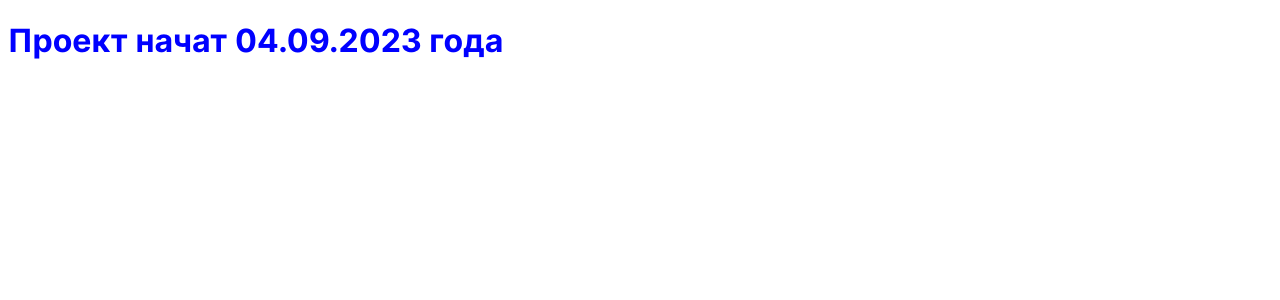
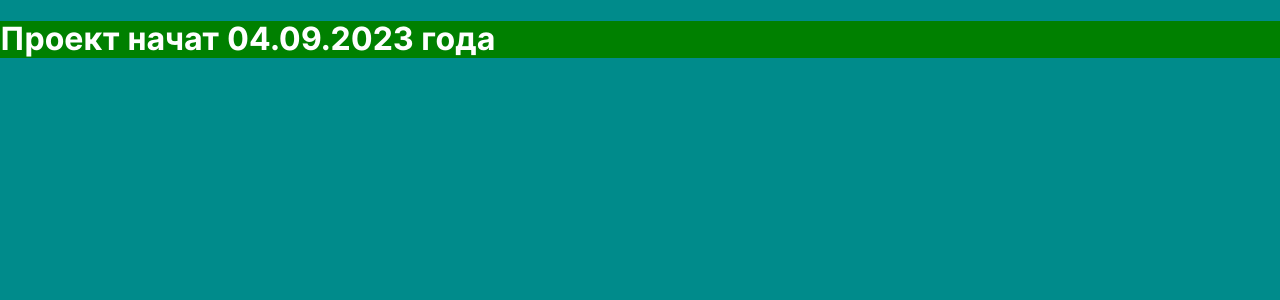
Before and after one commit to petikov-w/cinema, a React app: page / in a window 1280 px wide. Shown: the top 300 px of the page. Built offline with nearby package versions, Linux system fonts and the light colour scheme.

Commit message:
050923-1730 Установил Normalize.css

```diff
--- a/package.json
+++ b/package.json
@@ -16,6 +16,7 @@
     "@emotion/styled": "^11.11.0",
     "@mui/icons-material": "^5.14.7",
     "@mui/material": "^5.14.7",
+    "normalize.css": "^8.0.1",
     "react": "^18.2.0",
     "react-dom": "^18.2.0",
     "react-router-dom": "^6.15.0",
--- a/src/App.js
+++ b/src/App.js
@@ -2,9 +2,17 @@ import React from 'react';
 
 export const App = () => {
 
+const stl = {
+   color: 'white',
+   backgroundColor: 'green',
+};
+
 return (
     <>
-        <h1>Проект начат 04.09.2023 года</h1>
+        <div style={stl}>
+            <h1>Проект начат 04.09.2023 года</h1>
+        </div>
+
     </>
     );
 };
--- a/src/index.css
+++ b/src/index.css
@@ -1,6 +1,8 @@
+@import "~normalize.css";
 @import "./styles/fonts.css";
 
 body {
     font-family: Inter;
-    color: blue;
+    box-sizing: border-box;
+    background-color: darkcyan;
 }
```
Also changed, not shown: 2 other files (tests, documents, lock files or other folders).
